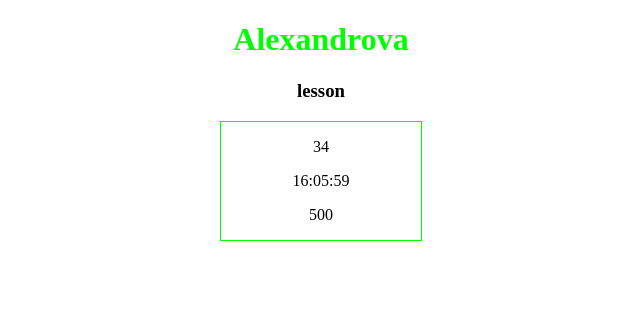
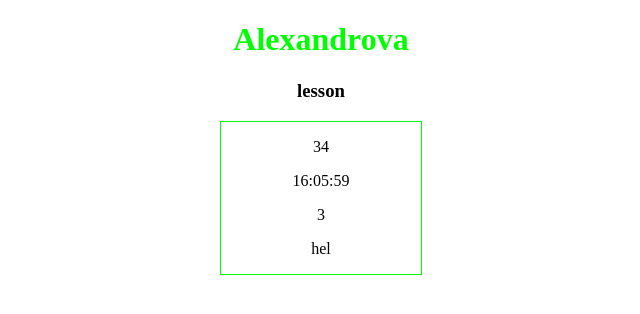
Before and after one commit to aiElena/AlexJS, a plain HTML site: page index.html in a window 1280 px wide. Shown: the whole page, without its empty margins (319-959 px from the left). Drawn offline with Linux system fonts and the light colour scheme.

Commit message:
test commit

```diff
--- a/index.html
+++ b/index.html
@@ -13,6 +13,8 @@
     <p id="out_num1"></p>
     <p id="out_num2"></p>
     <p id="out_num3"></p>
+    <p id="out_num4"></p>
+    <p id="out_num5"></p>
 </div>
 <script type="text/javascript" src="main.js"></script>
 <script type="text/javascript" src="test.js"></script>
--- a/style.css
+++ b/style.css
@@ -12,6 +12,8 @@ h3{
 }
 p#out_num1,
 p#out_num2,
-p#out_num3{
+p#out_num3,
+p#out_num4,
+p#out_num5{
     text-align: center;
 }
--- a/test.js
+++ b/test.js
@@ -1,9 +1,9 @@
 let num = '12345';
 let rez = 0;
-for (i = 1; i <= 2; i++) {
+for (i = 0; i <= 2; i++) {
     rez = (num[i]) + (num[i + 1]) + '<br>';
 }
-console.log(rez);
+
 document.getElementById("out_num1").innerHTML = rez;
 
 
@@ -19,6 +19,23 @@ let user2 = {
 };
 document.getElementById("out_num3").innerHTML = user2['Коля'];
 document.getElementById("out_num3").innerHTML = user2['Вася'];
+
+let user3 ={
+    js:['jQuery', 'Angular'],
+    php: 'hello',
+    css: 'world'
+}
+document.getElementById("out_num4").innerHTML = user3.php[0] + user3.php[1] + user3.php[2];
+
+
+function createContactsArray(len){
+    for(var i = 1, arr = []; i <= len; i++) {
+        rez = arr.push({'name': 'Contact ' + i});
+    }
+    return arr;
+}
+var contacts = createContactsArray(3);
+document.getElementById("out_num3").innerHTML = rez;
 
 
 let user1 = {
```
